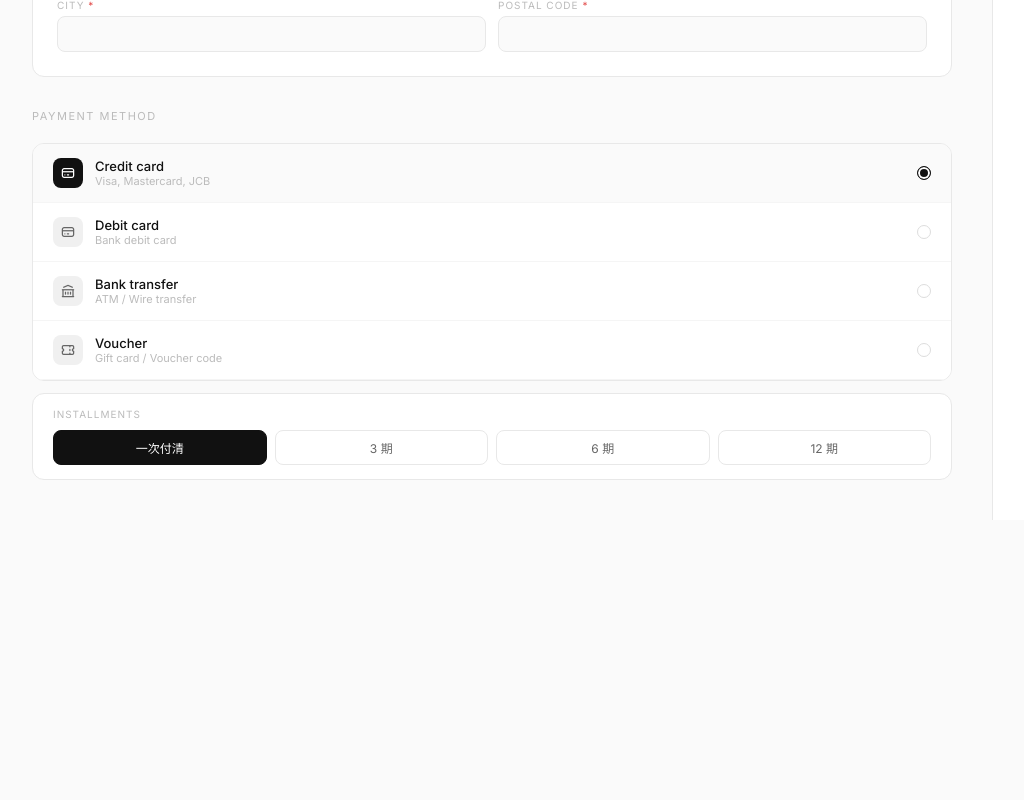
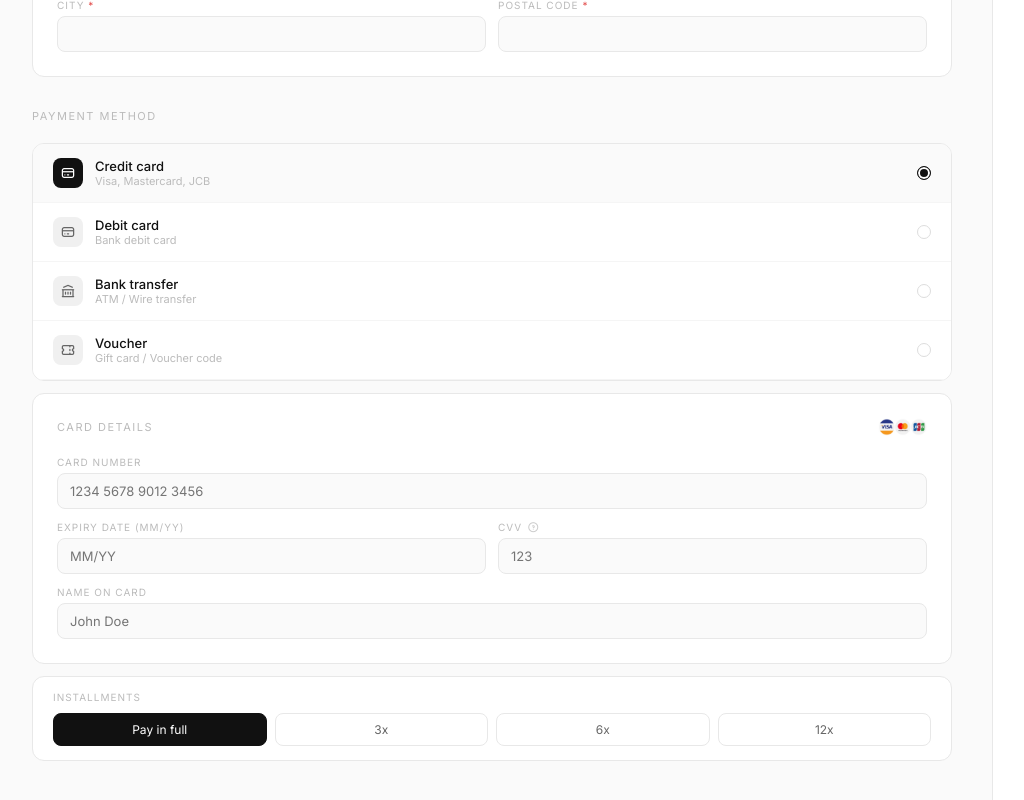
Before and after one commit to fionaliu0621/DataBase-Project, a React (Vite) app in the folder frontend/: page /cart in a window 1280 px wide. Shown: the part 430-1230 px from the top of the page, without its empty margins (8-1032 px from the left). Before the commit the page ends 950 px from the top, so only its background shows below. Built offline with nearby package versions, Linux system fonts and the light colour scheme; sample sign-in values are in the browser's storage.

Commit message:
Update CartPage.jsx

```diff
--- a/frontend/src/pages/CartPage.jsx
+++ b/frontend/src/pages/CartPage.jsx
@@ -26,6 +26,7 @@ const inputBase = {
 };
 const inputError = { ...inputBase, border:"0.5px solid #e24b4a", background:"#fff9f9" };
 const secLabel = { fontSize:11, letterSpacing:"1.5px", color:"#bbb", marginBottom:"1.25rem" };
+const fieldLabel = { fontSize:10, letterSpacing:"1px", color:"#bbb", marginBottom:5 };
 
 const ADDRESS_FIELDS = [
   { key:"firstName",  label:"FIRST NAME",   grid:"1/2" },
@@ -34,6 +35,132 @@ const ADDRESS_FIELDS = [
   { key:"city",       label:"CITY",         grid:"1/2" },
   { key:"postalCode", label:"POSTAL CODE",  grid:"2/3" },
 ];
+
+// 卡號每 4 位數加一個空格，方便閱讀（純前端顯示用，不影響送出的值）
+function formatCardNumber(value) {
+  const digits = value.replace(/\D/g, "").slice(0, 16);
+  return digits.replace(/(.{4})/g, "$1 ").trim();
+}
+
+// 到期日自動補上 "/"（輸入 4 位數字自動變成 MM/YY）
+function formatExpiry(value) {
+  const digits = value.replace(/\D/g, "").slice(0, 4);
+  if (digits.length <= 2) return digits;
+  return `${digits.slice(0, 2)}/${digits.slice(2)}`;
+}
+
+// 卡片詳情表單：Credit card / Debit card 共用。
+// 注意：這裡蒐集的卡號、到期日、CVV 純粹是前端 UI 體感用，
+// 不會被送進 POST /orders（後端 Order_Payments 表本身也沒有對應欄位可存），
+// 跟真實金流串接的精神一致 —— 卡片明細不落地存進自己的資料庫。
+function CardDetailsForm({ card, setCard }) {
+  return (
+    <div style={{ background:"#fff", borderRadius:12, border:"0.5px solid #e8e8e8", padding:"1.5rem", marginTop:12 }}>
+      <div style={{ display:"flex", alignItems:"center", justifyContent:"space-between", marginBottom:"1.25rem" }}>
+        <div style={{ fontSize:11, letterSpacing:"1.5px", color:"#bbb" }}>CARD DETAILS</div>
+        <img
+          src="/images/credit_logo.jpg"
+          alt="Accepted cards"
+          style={{ height:18, objectFit:"contain" }}
+          onError={e => { e.target.style.display = "none"; }}
+        />
+      </div>
+
+      <div style={{ marginBottom:12 }}>
+        <div style={fieldLabel}>CARD NUMBER</div>
+        <input
+          value={card.number}
+          onChange={e => setCard(c => ({ ...c, number: formatCardNumber(e.target.value) }))}
+          placeholder="1234 5678 9012 3456"
+          inputMode="numeric"
+          style={inputBase}
+        />
+      </div>
+
+      <div style={{ display:"grid", gridTemplateColumns:"1fr 1fr", gap:12, marginBottom:12 }}>
+        <div>
+          <div style={fieldLabel}>EXPIRY DATE (MM/YY)</div>
+          <input
+            value={card.expiry}
+            onChange={e => setCard(c => ({ ...c, expiry: formatExpiry(e.target.value) }))}
+            placeholder="MM/YY"
+            inputMode="numeric"
+            style={inputBase}
+          />
+        </div>
+        <div>
+          <div style={{ ...fieldLabel, display:"flex", alignItems:"center", gap:5 }}>
+            CVV
+            <i className="ti ti-help-circle" style={{ fontSize:12, color:"#ccc" }} aria-hidden="true" title="3-digit code on the back of your card" />
+          </div>
+          <input
+            value={card.cvv}
+            onChange={e => setCard(c => ({ ...c, cvv: e.target.value.replace(/\D/g, "").slice(0, 3) }))}
+            placeholder="123"
+            inputMode="numeric"
+            style={inputBase}
+          />
+        </div>
+      </div>
+
+      <div>
+        <div style={fieldLabel}>NAME ON CARD</div>
+        <input
+          value={card.name}
+          onChange={e => setCard(c => ({ ...c, name: e.target.value }))}
+          placeholder="John Doe"
+          style={inputBase}
+        />
+      </div>
+    </div>
+  );
+}
+
+// Bank transfer：純展示用的轉帳資訊，沒有輸入框
+function BankTransferInfo() {
+  return (
+    <div style={{ background:"#fff", borderRadius:12, border:"0.5px solid #e8e8e8", padding:"1.5rem", marginTop:12 }}>
+      <div style={{ fontSize:11, letterSpacing:"1.5px", color:"#bbb", marginBottom:"1.25rem" }}>TRANSFER INSTRUCTIONS</div>
+      <div style={{ background:"#fafafa", borderRadius:10, padding:"14px 16px", fontSize:13, lineHeight:1.8, color:"#444" }}>
+        <div>Please transfer the total amount to the account below within 24 hours.</div>
+        <div style={{ marginTop:10, display:"flex", justifyContent:"space-between" }}>
+          <span style={{ color:"#999" }}>Bank</span>
+          <span style={{ fontWeight:500 }}>ShopHub Bank</span>
+        </div>
+        <div style={{ display:"flex", justifyContent:"space-between" }}>
+          <span style={{ color:"#999" }}>Account number</span>
+          <span style={{ fontWeight:500, fontFamily:"monospace" }}>123-456-789012</span>
+        </div>
+        <div style={{ display:"flex", justifyContent:"space-between" }}>
+          <span style={{ color:"#999" }}>Account name</span>
+          <span style={{ fontWeight:500 }}>ShopHub Co., Ltd.</span>
+        </div>
+      </div>
+    </div>
+  );
+}
+
+// Voucher：兌換碼輸入框 + Apply 按鈕
+function VoucherForm({ voucherCode, setVoucherCode }) {
+  return (
+    <div style={{ background:"#fff", borderRadius:12, border:"0.5px solid #e8e8e8", padding:"1.5rem", marginTop:12 }}>
+      <div style={fieldLabel}>VOUCHER CODE</div>
+      <div style={{ display:"flex", gap:8 }}>
+        <input
+          value={voucherCode}
+          onChange={e => setVoucherCode(e.target.value)}
+          placeholder="Enter your voucher code"
+          style={{ ...inputBase, flex:1 }}
+        />
+        <button
+          style={{ padding:"0 18px", border:"none", borderRadius:8, fontSize:12, fontWeight:500, cursor:"pointer", background:"#111", color:"#fff", fontFamily:"'Inter',sans-serif" }}
+        >
+          Apply
+        </button>
+      </div>
+    </div>
+  );
+}
 
 export default function CartPage() {
   const { items, updateQty, removeFromCart, clearCart } = useCart();
@@ -53,6 +180,10 @@ export default function CartPage() {
     firstName: "", lastName: "", address: "", city: "", postalCode: "",
   });
   const [addrErrors, setAddrErrors] = useState({});
+
+  // Card details state（純前端體感用，不送進後端）
+  const [card, setCard] = useState({ number: "", expiry: "", cvv: "", name: "" });
+  const [voucherCode, setVoucherCode] = useState("");
 
   const sub      = items.reduce((s, it) => s + it.price * it.qty, 0);
   const shipping = sub > 1000 ? 0 : 60;
@@ -115,6 +246,8 @@ export default function CartPage() {
           quantity: it.qty,
           // address fields
           shipping_address: `${addr.firstName} ${addr.lastName}, ${addr.address}, ${addr.city} ${addr.postalCode}`,
+          // 注意：card / voucherCode 不放進 payload —— 卡片明細不送進後端，
+          // 只送 payment_type 跟金額，跟真實金流不落地存卡號的精神一致。
         };
         const res = await createOrder(payload);
         results.push(res?.order_id);
@@ -241,6 +374,13 @@ export default function CartPage() {
             ))}
           </div>
 
+          {/* 對應每種付款方式的詳細欄位 */}
+          {(pay === "credit_card" || pay === "debit_card") && (
+            <CardDetailsForm card={card} setCard={setCard} />
+          )}
+          {pay === "transfer" && <BankTransferInfo />}
+          {pay === "voucher" && <VoucherForm voucherCode={voucherCode} setVoucherCode={setVoucherCode} />}
+
           {/* Installments */}
           {(pay === "credit_card" || pay === "debit_card") && (
             <div style={{ background:"#fff", borderRadius:12, border:"0.5px solid #e8e8e8", padding:"14px 20px", marginTop:12 }}>
@@ -258,7 +398,7 @@ export default function CartPage() {
                       fontFamily:"'Inter',sans-serif",
                     }}
                   >
-                    {n === 1 ? "一次付清" : `${n} 期`}
+                    {n === 1 ? "Pay in full" : `${n}x`}
                   </button>
                 ))}
               </div>
```
